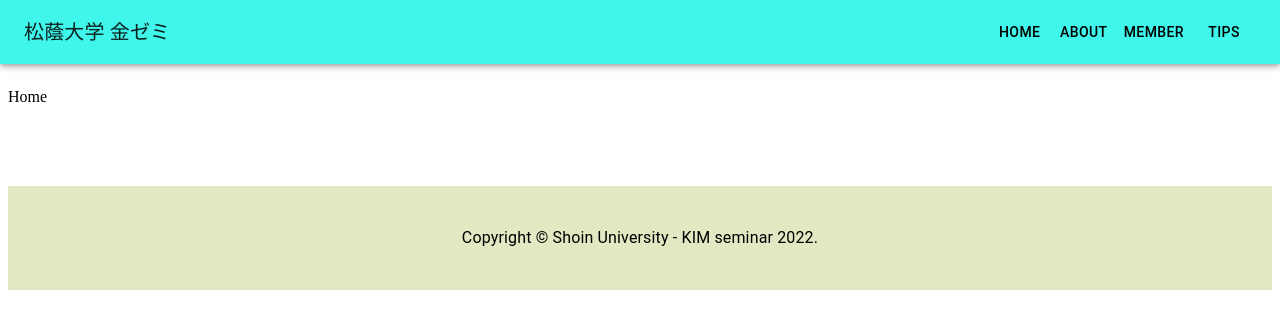
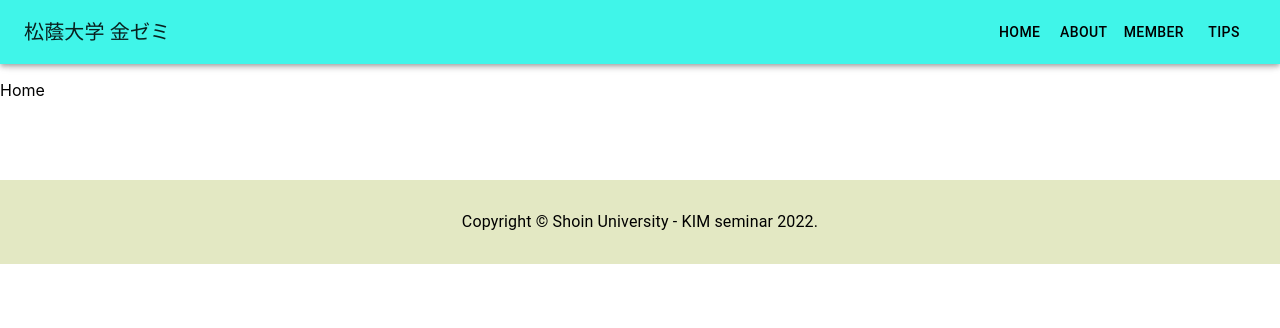
Before and after one commit to su-kseminarhp2022/hp2022, a React (Create React App) app: page / in a window 1280 px wide. Shown: the top 328 px of the page. Built offline with nearby package versions, Linux system fonts and the light colour scheme.

Commit message:
Fixed footer component.

```diff
--- a/src/components/footer.js
+++ b/src/components/footer.js
@@ -1,24 +1,15 @@
 import React from 'react';
-import Box from '@mui/material/Box';
 import Typography from "@mui/material/Typography";
-import { createTheme, ThemeProvider } from '@mui/material/styles';
-
-const theme = createTheme({
-    palette: {
-        primary: {
-            main: '#e3e8c3',
-        },
-    },
-});
 
 export default function FooterBar() {
     return (
-        <ThemeProvider theme={theme}>
-            <Box sx={{}} bgcolor="primary.main" py={5}>
-                <Typography align="center">
-                    Copyright &copy; Shoin University - KIM seminar 2022.
-                </Typography>
-            </Box>
-        </ThemeProvider>
+        <div style={{
+            background: "#e3e8c3",
+            padding: "30px"
+        }}>
+            <Typography align="center">
+                Copyright &copy; Shoin University - KIM seminar 2022.
+            </Typography>
+        </div>
     );
 }
--- a/src/index.js
+++ b/src/index.js
@@ -1,5 +1,6 @@
 import React from 'react';
 import ReactDOM from 'react-dom/client';
+import "./index.css";
 import App from './App';
 
 const root = ReactDOM.createRoot(
```
